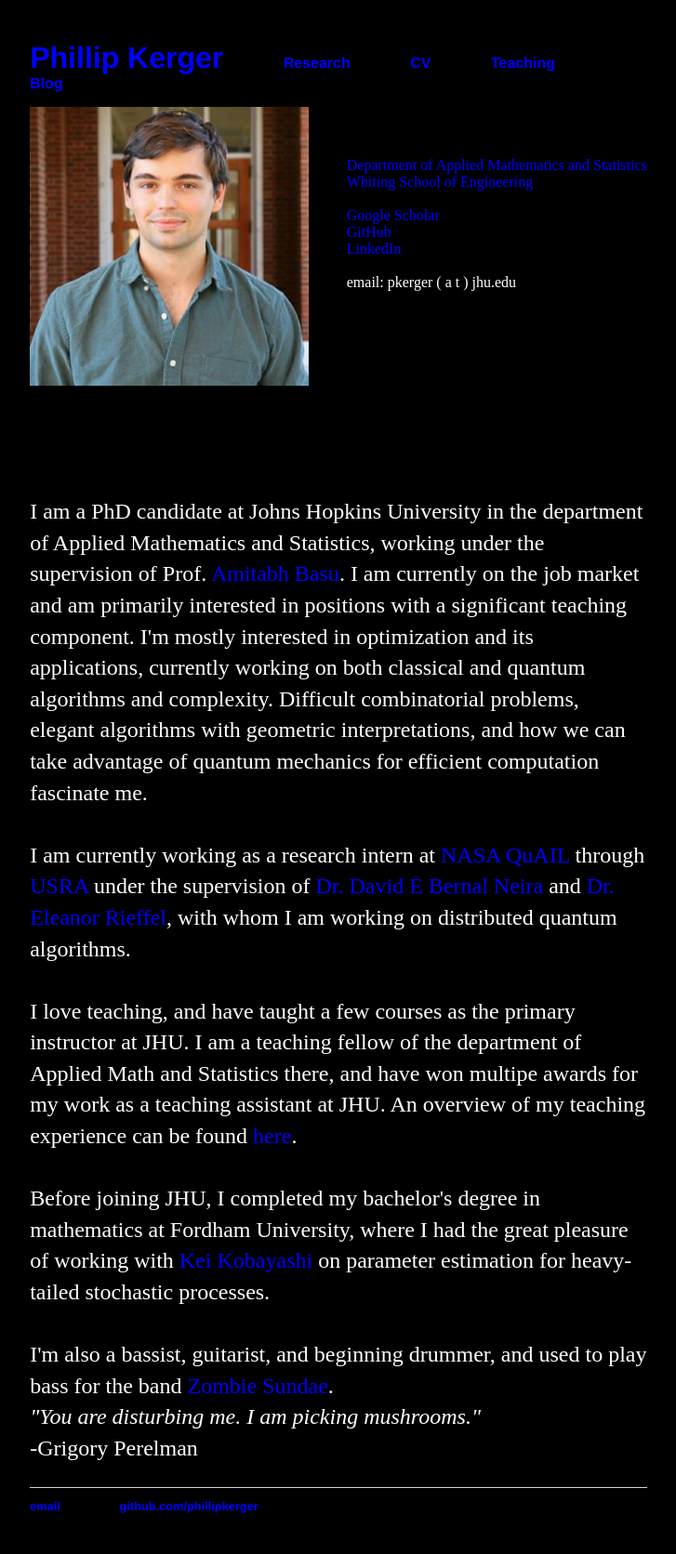
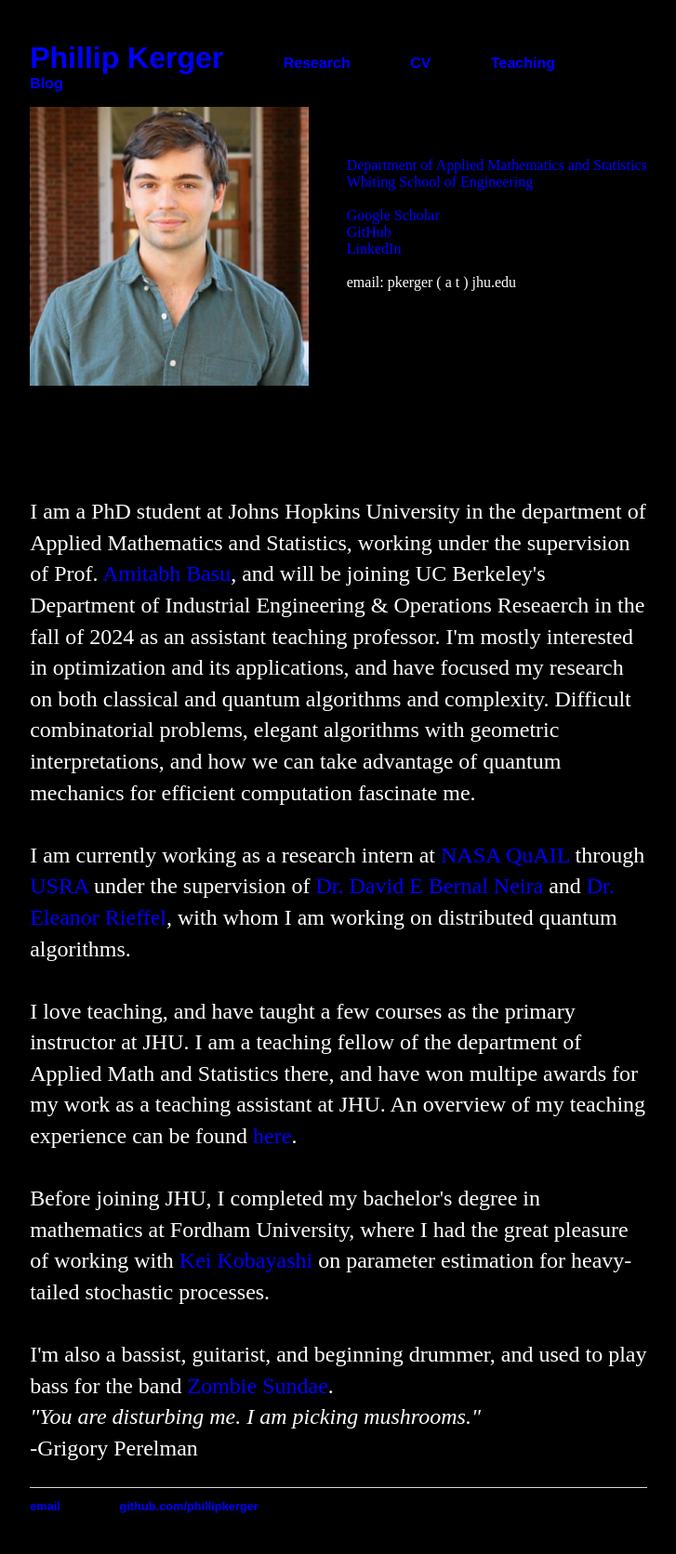
Before and after one commit to PhillipKerger/phillipkerger.github.io, a Jekyll site: the page built from index.html, in a window 1280 px wide. Shown: the whole page at 93% size, without its empty margins (276-1003 px from the left). Built offline with Jekyll 4.4.1, drawn with Linux system fonts in a browser that asks for light colours.

Commit message:
Update index.html
UCB update

```diff
--- a/index.html
+++ b/index.html
@@ -35,9 +35,9 @@ title: Phillip Kerger
 <br></p>
 <div class = "blurb">
 	<!--commenting out the header <h1>Phillip Kerger</h1>-->
-	<p>I am a PhD candidate at Johns Hopkins University in the department of Applied Mathematics and Statistics, working under the supervision of Prof.
-		<a href="https://www.ams.jhu.edu/~abasu9/">Amitabh Basu</a>. I am currently on the job market and am primarily interested in
-		positions with a significant teaching component. I'm mostly interested in optimization and its applications, currently working
+	<p>I am a PhD student at Johns Hopkins University in the department of Applied Mathematics and Statistics, working under the supervision of Prof.
+		<a href="https://www.ams.jhu.edu/~abasu9/">Amitabh Basu</a>, and will be joining UC Berkeley's Department of Industrial Engineering & Operations Reseaerch
+		in the fall of 2024 as an assistant teaching professor. I'm mostly interested in optimization and its applications, and have focused my research
 		on both classical and quantum algorithms and complexity. Difficult combinatorial problems, elegant algorithms with geometric interpretations, and how
 		we can take advantage of quantum mechanics for efficient computation fascinate me.<br><br>
 		I am currently working as a research intern at
```
